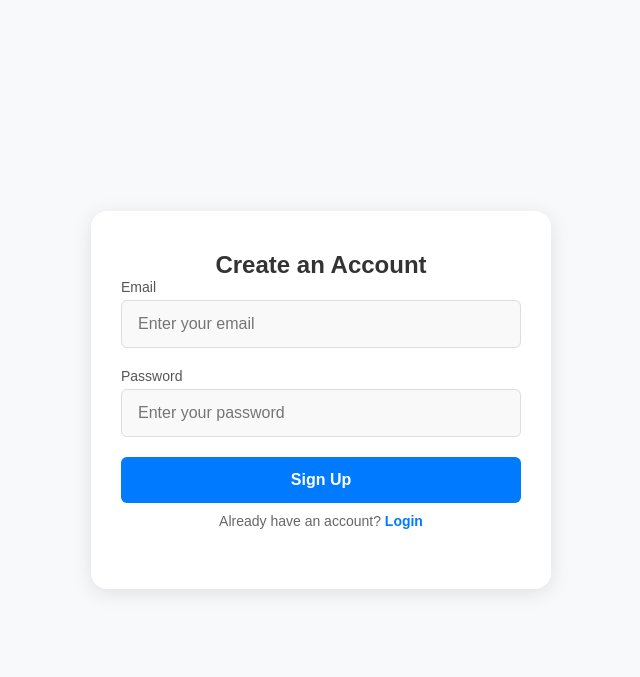
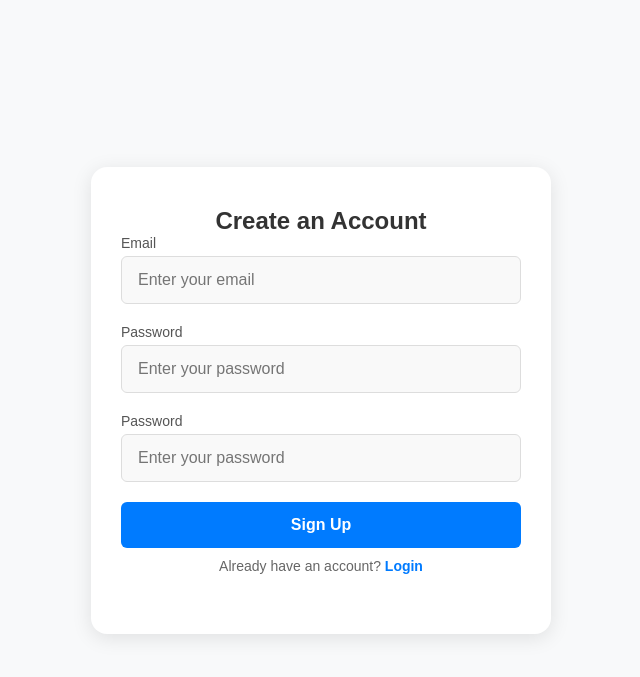
Before and after one commit to tizkzks96/BackendTest, a FastAPI app: page /signup in a window 1280 px wide. Shown: the top 677 px of the page, without its empty margins (319-959 px from the left). Run offline with FastAPI, Linux system fonts and the light colour scheme.

Commit message:
비밀번호 컨펌 추가

```diff
--- a/social_media_feed/app/templates/signup.html
+++ b/social_media_feed/app/templates/signup.html
@@ -21,6 +21,10 @@
                     <label for="password">Password</label>
                     <input type="password" id="password" name="password" placeholder="Enter your password" required>
                 </div>
+                <div class="form-group">
+                    <label for="password">Password</label>
+                    <input type="password" id="password" name="password" placeholder="Enter your password" required>
+                </div>
                 <button type="submit" class="signup-button">Sign Up</button>
             </form>
             <p class="login-link">Already have an account? <a href="/login">Login</a></p>
```
